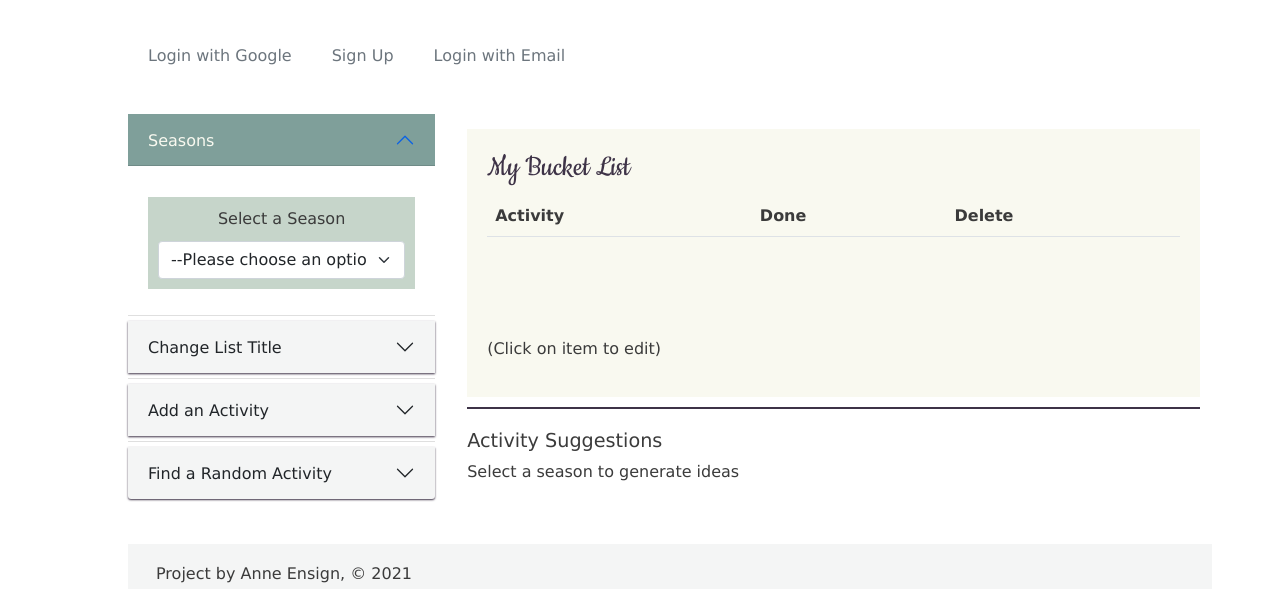
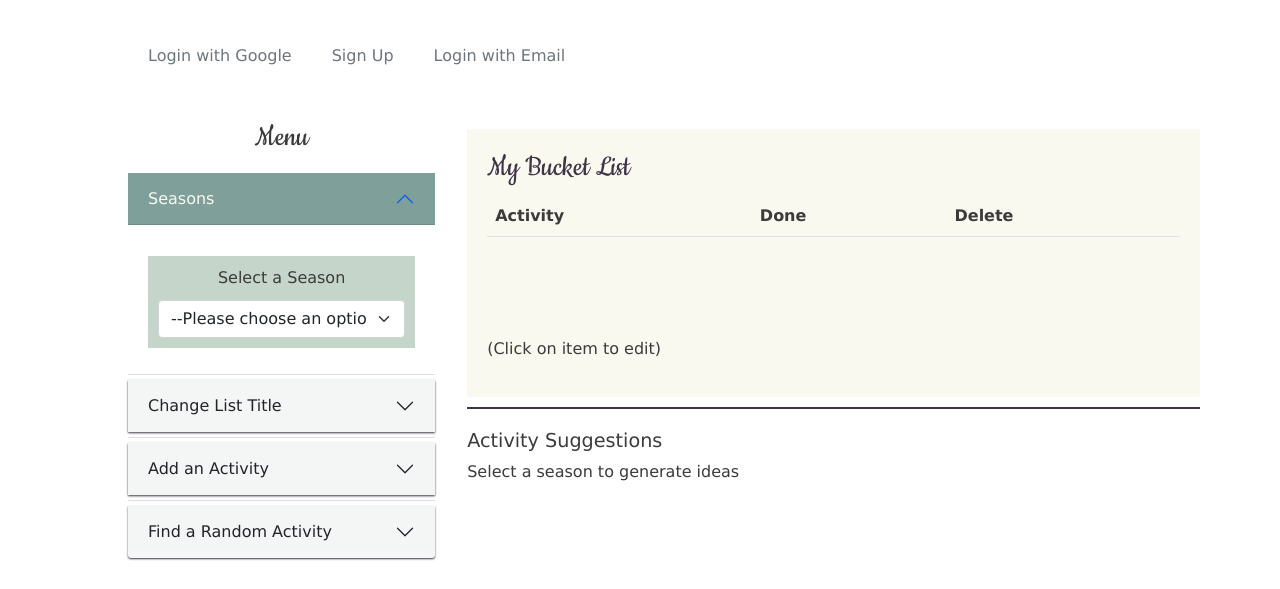
Before and after one commit to Eleanor-Shellstrop/bucket-list, a website with bundled scripts: page public/index.html in a window 1280 px wide. Shown: the part 246-835 px from the top of the page. Built offline with nearby package versions, Linux system fonts and the light colour scheme; no server answers.

Commit message:
Add menu title

```diff
--- a/public/css/style.css
+++ b/public/css/style.css
@@ -15,6 +15,12 @@ main {
 
 h2 {
     color: #3E3347;
+}
+
+h3 {
+    margin: 10px 50%;
+    font-family: 'Cookie', cursive;
+    font-size: 2rem;
 }
 
 h4 {
@@ -89,6 +95,11 @@ nav li {
     margin: 5px 20px;
 }
 
+#menuHeader {
+    display: flex;
+    justify-content: center;
+    align-items: center;
+}
 
 /*----------------------------------------*/
 /*              FORMS                     */
--- a/public/index.html
+++ b/public/index.html
@@ -130,7 +130,8 @@
   </header>
 
     <!--   Accordion Menu Section   -->
-    <div class="accordion accordion-flush noPrint" id="accordionExample">
+    <div class="accordion accordion-flush noPrint" id="accordionMenu">
+      <div id="menuHeader"><h3>Menu</h3></div>
       <!--   Choose a Season   -->
       <div class="accordion-item">
         <h2 class="accordion-header" id="headingOne">
--- a/public/js/app.js
+++ b/public/js/app.js
@@ -268,7 +268,7 @@ function addSuggestedActivity() {
     for (let i = 0; i < listItem.length; i++) {
         listItem[i].addEventListener('click', ()=> {
             createListItem(listItem[i].innerHTML);
-            console.log(listItem[i]);
+            listItem[i].innerHTML = 'Added!';
         });
     }
 }
```
